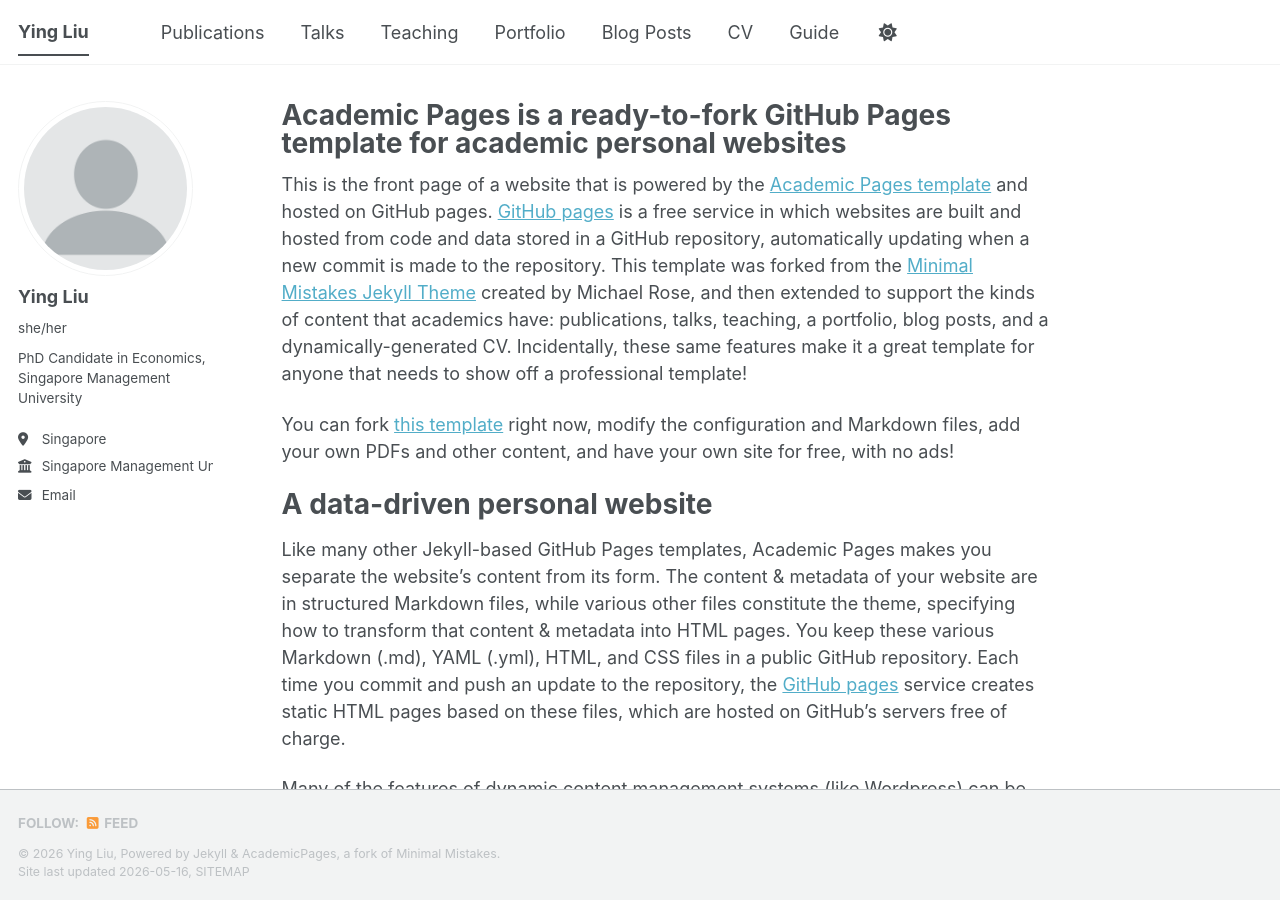
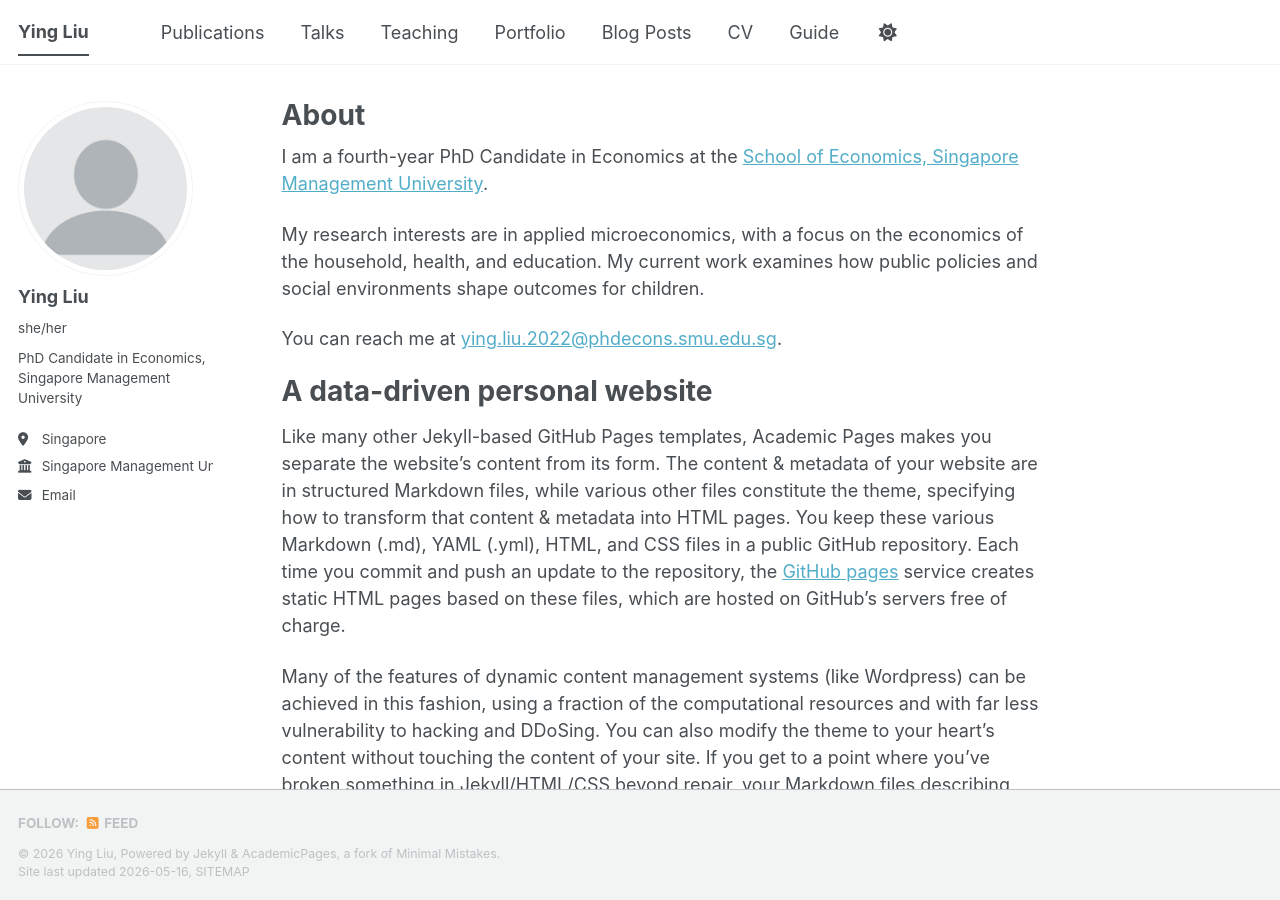
Before and after one commit to YingLIU2022/YingLIU2022.github.io, a Jekyll site: the page built from _pages/about.md, in a window 1280 px wide and 900 px high. Built offline with Jekyll 4.4.1, drawn with Linux system fonts in a browser that asks for light colours; a script bundle is joined from its source files by our own code; library files that are not in the unit come from our copies.

Commit message:
Update about.md

```diff
--- a/_pages/about.md
+++ b/_pages/about.md
@@ -1,15 +1,17 @@
 ---
 permalink: /
-title: "Academic Pages is a ready-to-fork GitHub Pages template for academic personal websites"
+title: "About"
 author_profile: true
 redirect_from:
   - /about/
   - /about.html
 ---
 
-This is the front page of a website that is powered by the [Academic Pages template](https://github.com/academicpages/academicpages.github.io) and hosted on GitHub pages. [GitHub pages](https://pages.github.com) is a free service in which websites are built and hosted from code and data stored in a GitHub repository, automatically updating when a new commit is made to the repository. This template was forked from the [Minimal Mistakes Jekyll Theme](https://mmistakes.github.io/minimal-mistakes/) created by Michael Rose, and then extended to support the kinds of content that academics have: publications, talks, teaching, a portfolio, blog posts, and a dynamically-generated CV. Incidentally, these same features make it a great template for anyone that needs to show off a professional template!
+I am a fourth-year PhD Candidate in Economics at the [School of Economics, Singapore Management University](https://economics.smu.edu.sg/).
 
- You can fork [this template](https://github.com/academicpages/academicpages.github.io) right now, modify the configuration and Markdown files, add your own PDFs and other content, and have your own site for free, with no ads!
+My research interests are in applied microeconomics, with a focus on the economics of the household, health, and education. My current work examines how public policies and social environments shape outcomes for children.
+
+You can reach me at [ying.liu.2022@phdecons.smu.edu.sg](mailto:ying.liu.2022@phdecons.smu.edu.sg).
 
 A data-driven personal website
 ======
```
